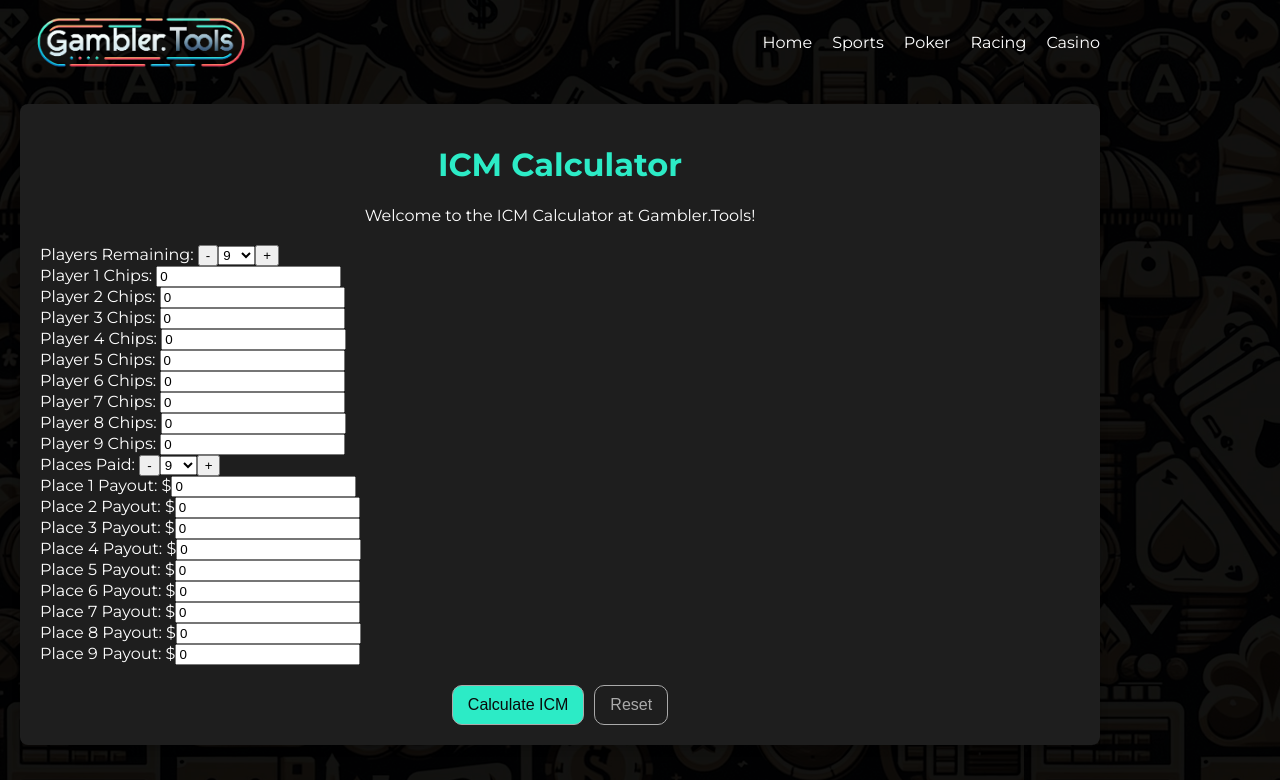
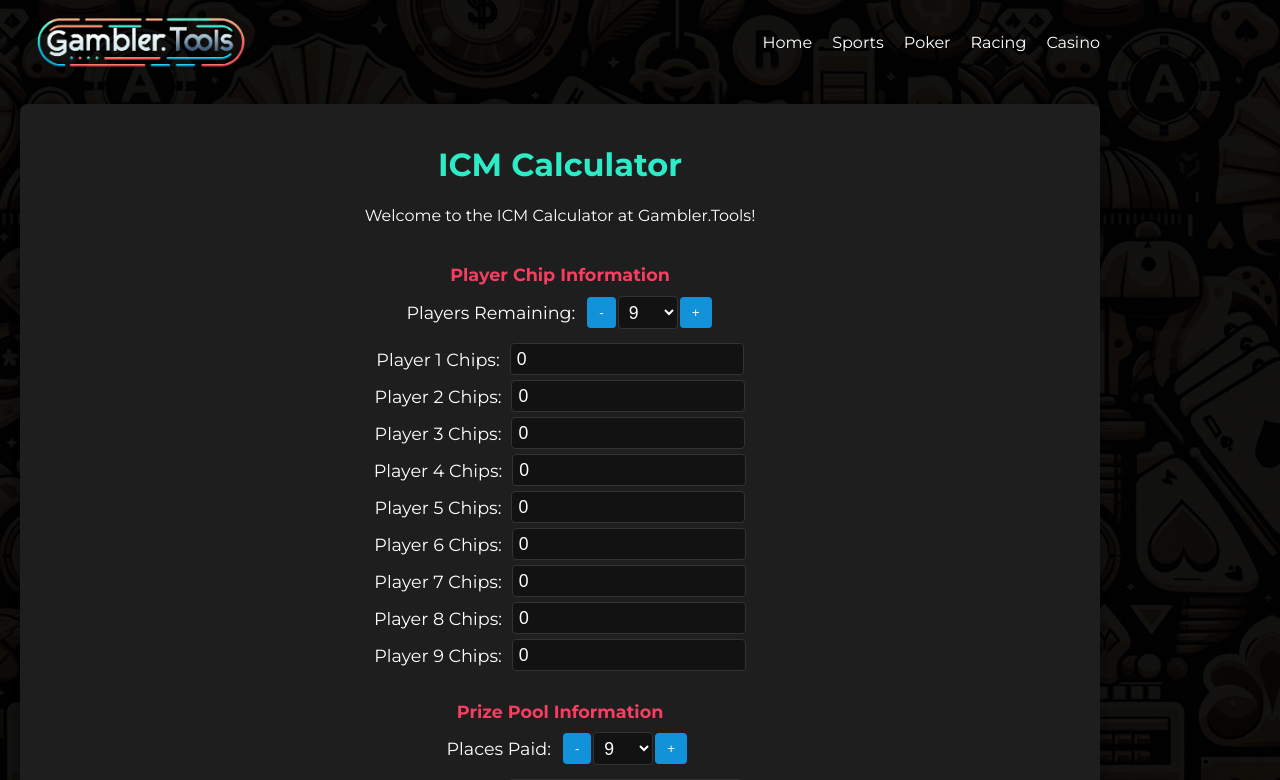
Before and after one commit to jacobnaumann/gambler.tools, a React (Create React App) app: page /poker/icmcalculator in a window 1280 px wide. Shown: the top 780 px of the page. Built offline with nearby package versions, Linux system fonts and the light colour scheme.

Commit message:
Styling changes to ICMCalculator:
Moved from centering everything to align left

```diff
--- a/src/assets/styles/Index.css
+++ b/src/assets/styles/Index.css
@@ -22,8 +22,6 @@
   --dark-shade: #0a0a0a;
   --light-shade: #f5f5f5;
   --hover-color: rgba(255, 255, 255, 0.1); /* White with opacity for hover effects */
-
-
 }
 
 body {
--- a/src/poker/ICMCalculator/ICMButtons.js
+++ b/src/poker/ICMCalculator/ICMButtons.js
@@ -2,9 +2,13 @@ import React from 'react';
 
 const Buttons = ({ onCalculate, onReset }) => {
     return (
-        <div className="action-buttons">
-            <button onClick={onCalculate} className="calculate-button">Calculate ICM</button>
-            <button onClick={onReset} className="reset-button">Reset</button>
+        <div className="icm-calculate-reset-buttons">
+            <button onClick={onCalculate} className='calculate-button'>
+                Calculate ICM
+            </button>
+            <button onClick={onReset} className='reset-button'>
+                Reset
+            </button>
         </div>
     );
 };
--- a/src/poker/ICMCalculator/ICMCalculator.css
+++ b/src/poker/ICMCalculator/ICMCalculator.css
@@ -1,3 +1,5 @@
+/* ICMCalculator.css */
+
 .icm-calculator-container {
     background-color: var(--dark-accent);
     padding: 20px;
@@ -13,6 +15,135 @@
 }
 
 .icm-calculator-container p {
+    color: var(--text-color);
     text-align: center;
     margin-bottom: 20px;
 }
+
+/* Player Input Styling */
+.structure-container {
+    display: grid;
+    grid-template-rows: auto auto;
+    grid-gap: 10px;
+    margin-bottom: 20px;
+}
+
+.structure-container label {
+    margin-right: 10px;
+    font-size: 1.1rem;
+}
+
+.players-container,
+.payouts-container {
+    display: flex;
+    flex-direction: column;
+    gap: 5px;
+}
+
+.payouts-container label {
+    min-width: 120px;
+    text-align: right;
+}
+
+.places-paid {
+    margin-bottom: 8px;
+}
+
+.number-of-players,
+.places-paid,
+.player-chips,
+.payout-amount {
+    display: flex;
+    align-items: center;
+    justify-content: center;
+}
+
+.number-of-players {
+    margin-bottom: 8px;
+}
+
+.number-of-players label {
+    color: var(--text-color);
+}
+
+.info-title {
+    padding: 0;
+    margin: 5px auto -10px auto;
+}
+.info-title h2 {
+    color: var(--tertiary-color);
+    font-size: 1.1rem;
+}
+
+
+.structure-container input[type='number'],
+.structure-container select {
+    padding: 5px 0 4px 6px;
+    border: 1px solid var(--border-color);
+    border-radius: 4px;
+    background-color: var(--dark-bg);
+    color: var(--text-color);
+    font-size: 1.1rem;
+}
+
+.structure-container select {
+    width: 60px;
+}
+
+.structure-container button {
+    background-color: var(--secondary-color);
+    border: none;
+    padding: 8px 12px;
+    border-radius: 4px;
+    color: var(--text-color);
+    cursor: pointer;
+    margin: 2px;
+}
+
+.icm-calculate-reset-buttons button {
+    width: 100%;
+    padding: 10px;
+    margin-top: 10px;
+    border: none;
+    border-radius: 4px;
+    color: var(--text-color);
+    background-color: var(--secondary-color);
+    cursor: pointer;
+}
+
+.icm-calculate-reset-buttons .reset-button {
+    background-color: var(--tertiary-color);
+}
+
+/* ICM Results Styling */
+.icm-results {
+    background-color: var(--light-accent);
+    padding: 5px 10px 8px; /* Increased padding for better spacing */
+    border-radius: 8px;
+    box-shadow: 0 4px 8px rgba(0, 0, 0, 0.2);
+    margin: 20px auto; /* Increased margin for better spacing */
+}
+
+.icm-results h2 {
+    color: var(--primary-color);
+    margin-bottom: 15px; /* Increased margin for better spacing */
+    font-size: 1.3rem;
+}
+
+.icm-payout .payout-line {
+    display: flex;
+    justify-content: flex-start; /* Align to the start to prevent stretching */
+    align-items: center;
+    margin: 8px 0; /* Top and bottom margin for each payout line */
+}
+
+.icm-payout .player-label {
+    margin-right: 15px; /* Add margin to separate from the amount */
+    font-size: 1.1rem;
+    width: 80px;
+}
+
+.icm-payout .payout-amount {
+    text-align: left;
+    font-size: 1.1rem;
+}
--- a/src/poker/ICMCalculator/ICMCalculator.js
+++ b/src/poker/ICMCalculator/ICMCalculator.js
@@ -67,7 +67,6 @@ const ICMCalculator = () => {
                 onCalculate={calculateICM}
                 onReset={resetCalculator}
             />
-
         </div>
     );
 };
--- a/src/poker/ICMCalculator/ICMResults.js
+++ b/src/poker/ICMCalculator/ICMResults.js
@@ -1,11 +1,24 @@
 import React from 'react';
 
 const ICMResults = ({ results }) => {
+    // Function to format the result as currency with commas
+    const formatCurrency = (amount) => {
+        return amount.toLocaleString('en-US', { minimumFractionDigits: 2, maximumFractionDigits: 2 });
+    };
+
     return (
         <div className="icm-results">
-            {results.map((result, index) => (
-                <p key={index}>Player {index + 1}: ${result.toFixed(2)}</p>
-            ))}
+            <div className='icm-payout-header'>
+                <h2>Payouts:</h2>
+            </div>
+            <div className='icm-payout'>
+                {results.map((result, index) => (
+                    <div key={index} className="payout-line">
+                        <span className="player-label">Player {index + 1}:</span>
+                        <span className="payout-amount">${formatCurrency(result)}</span>
+                    </div>
+                ))}
+            </div>
         </div>
     );
 };
--- a/src/poker/ICMCalculator/PlayerInput.js
+++ b/src/poker/ICMCalculator/PlayerInput.js
@@ -32,9 +32,28 @@ const PlayerInput = ({ numberOfPlayers, onNumberOfPlayersChange, playerChips, on
         }
     };
 
+    // Function to format ordinal numbers (1st, 2nd, 3rd, etc.)
+    const formatOrdinalNumber = (number) => {
+        const j = number % 10,
+            k = number % 100;
+        if (j === 1 && k !== 11) {
+            return number + "st";
+        }
+        if (j === 2 && k !== 12) {
+            return number + "nd";
+        }
+        if (j === 3 && k !== 13) {
+            return number + "rd";
+        }
+        return number + "th";
+    };
+
     return (
         <div className="structure-container">
             <div className='players-container'>
+            <div className='info-title'>
+                    <h2>Player Chip Information</h2>
+                </div>
                 <div className="number-of-players">
                     <label>Players Remaining: </label>
                     <button onClick={handleSubtractPlayer}>-</button>
@@ -52,11 +71,15 @@ const PlayerInput = ({ numberOfPlayers, onNumberOfPlayersChange, playerChips, on
                             type="number"
                             value={playerChips[index] || 0}
                             onChange={(e) => onPlayerChipsChange(index, parseInt(e.target.value, 10))}
+                            onClick={(e) => e.target.value = ''}
                         />
                     </div>
                 ))}
             </div>
             <div className='payouts-container'>
+            <div className='info-title'>
+                    <h2>Prize Pool Information</h2>
+                </div>
                 <div className="places-paid">
                     <label>Places Paid: </label>
                     <button onClick={handleSubtractPlacePaid}>-</button>
@@ -69,16 +92,16 @@ const PlayerInput = ({ numberOfPlayers, onNumberOfPlayersChange, playerChips, on
                 </div>
                 {Array.from({ length: numberOfPlacesPaid }).map((_, index) => (
                     <div key={index} className="payout-amount">
-                        <label>Place {index + 1} Payout: $</label>
+                        <label>{formatOrdinalNumber(index + 1)} Place: $</label>
                         <input
                             type="number"
                             value={payouts[index] || 0}
                             onChange={(e) => onPayoutsChange(index, parseFloat(e.target.value))}
+                            onClick={(e) => e.target.value = ''}
                         />
                     </div>
                 ))}
             </div>
-
         </div>
     );
 };
--- a/src/sports/ParlayCalculator/ParlayCalculator.css
+++ b/src/sports/ParlayCalculator/ParlayCalculator.css
@@ -23,7 +23,7 @@
 .parlay-structure {
     display: grid;
     grid-template-rows: auto auto; /* Each line gets its own row */
-    grid-gap: 10px; /* Space between grid rows */
+    grid-gap: 5px; /* Space between grid rows */
     margin-bottom: 20px; /* Space below the entire structure */
 }
 
@@ -35,7 +35,7 @@
 
 .wager-line input {
     border: 1px solid var(--border-color);
-    padding: 8px;
+    padding: 5px 0 4px 6px;
     border-radius: 4px;
     background-color: var(--dark-bg);
     color: var(--text-color);
@@ -60,7 +60,7 @@
 
 .parlay-structure input[type='number'],
 .parlay-structure select {
-    padding: 8px;
+    padding: 5px 0 4px 6px;
     border: 1px solid var(--border-color);
     border-radius: 4px;
     background-color: var(--dark-bg);
@@ -76,20 +76,25 @@
 .parlay-structure button {
     background-color: var(--secondary-color);
     border: none;
-    padding: 10px 12px;
+    padding: 4px 0;
+    width: 30px;
     border-radius: 4px;
     color: var(--text-color);
     cursor: pointer;
     margin: 2px;
+    font-size: 1.2rem;
 }
 
 
 
 /* Styling for each leg */
+.parlay-legs {
+    margin-bottom: 20px;
+}
 .leg {
     display: flex;
     align-items: center;
-    margin-bottom: 10px;
+    margin-bottom: 5px;
     margin-left: 20px;
     justify-content: center;
 }
@@ -106,7 +111,7 @@
 /* Styling for the odds input */
 .leg-odds input[type='text'] {
     border: 1px solid var(--border-color);
-    padding: 8px;
+    padding: 5px 0 4px 6px;
     border-radius: 4px;
     background-color: var(--dark-bg);
     color: var(--text-color);
@@ -177,6 +182,7 @@
     align-items: center;
     justify-content: center;
     margin-bottom: 5px; /* Spacing between the header and the next element */
+    margin: 10px;
 }
 
 .parlay-payout h2, .parlay-payout p {
@@ -186,10 +192,6 @@
 
 .parlay-payout h2 {
     color: var(--primary-color);
-}
-
-.payout-header {
-    margin: 10px;
 }
 
 .payout-info p {
```
Also changed, not shown: src/poker/ICMCalculator/asdf.js (renamed from src/poker/ICMCalculator/PayoutStructure.js), 11 other files (tests, documents, lock files or other folders).
